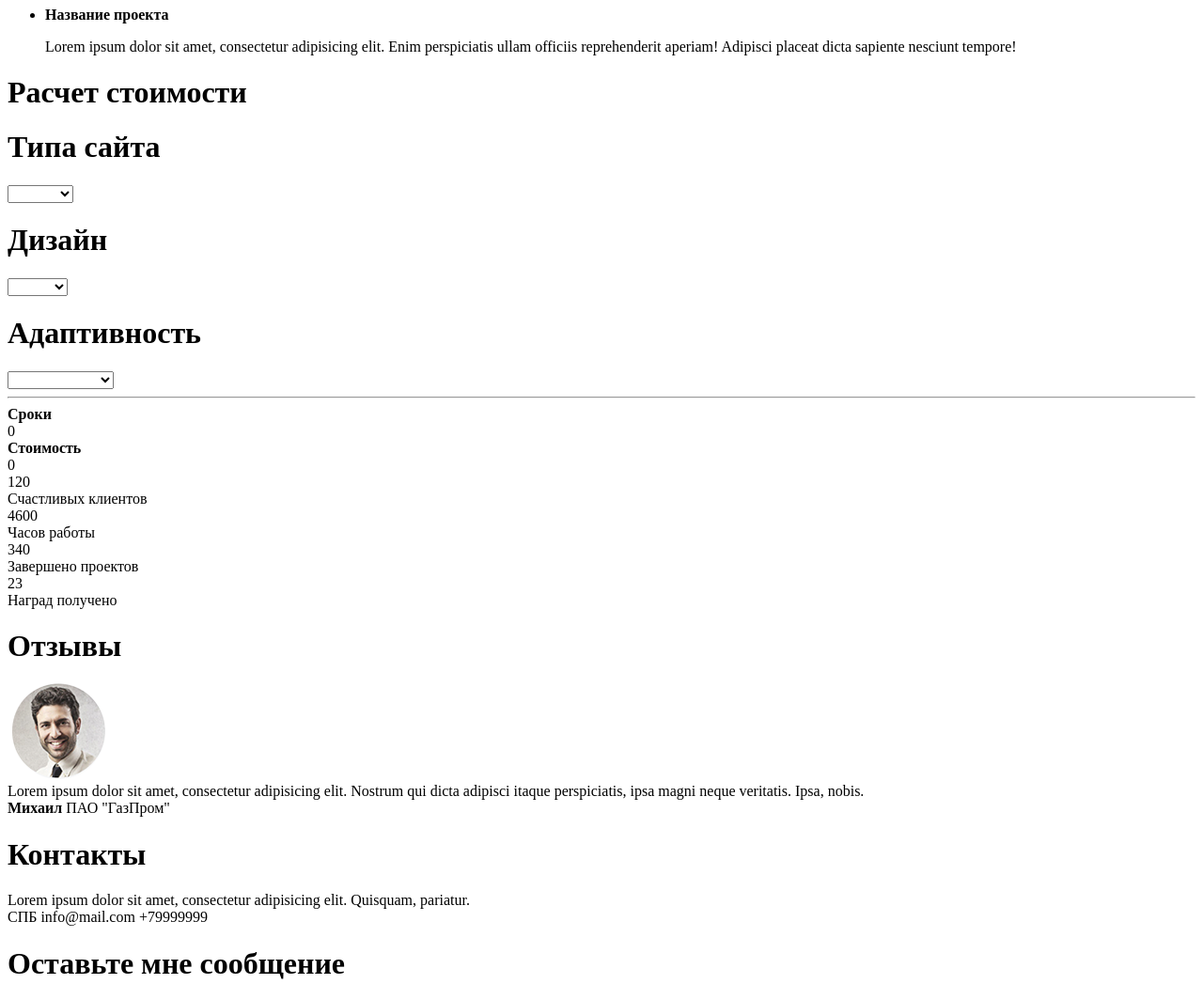
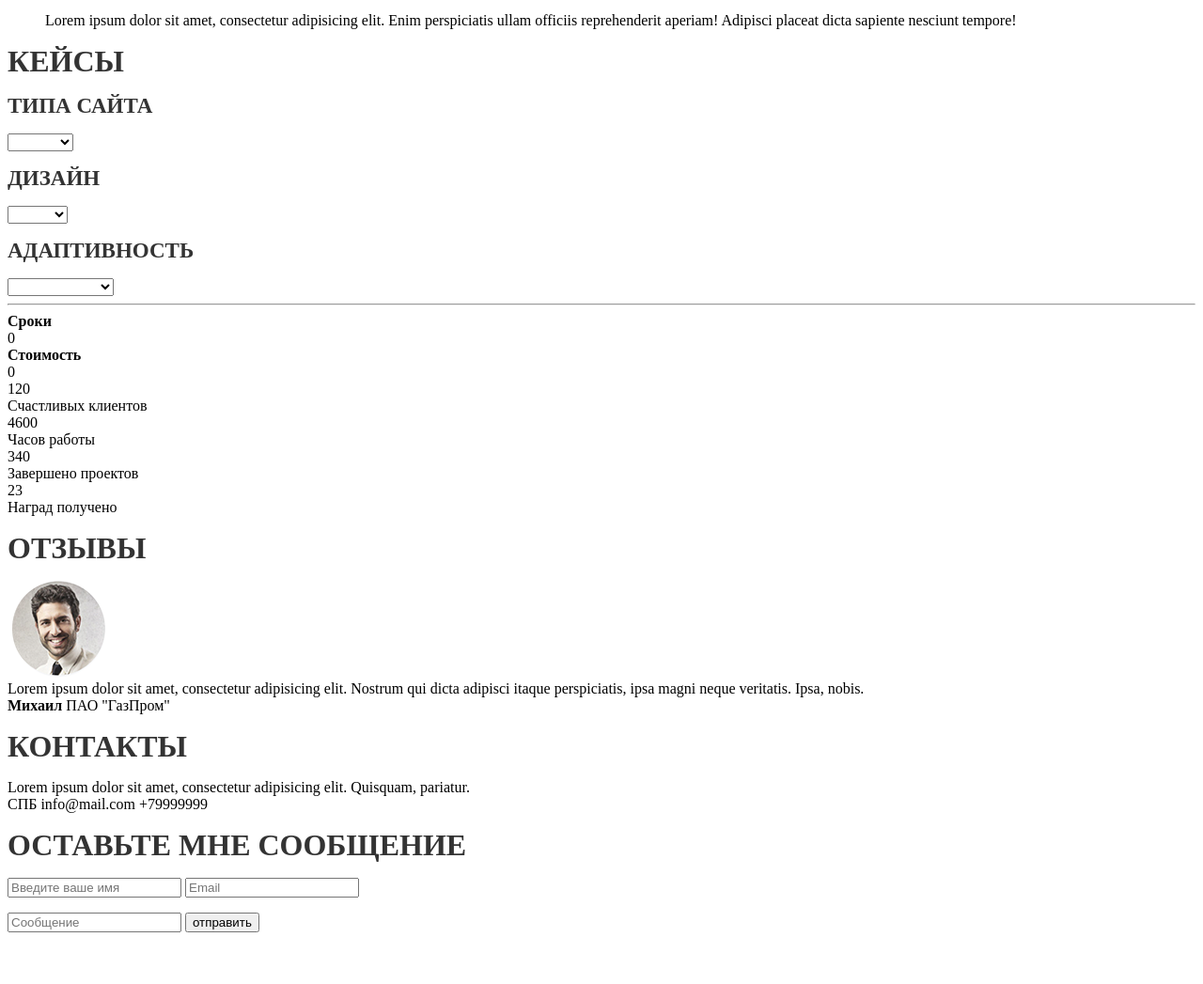
Before and after one commit to ArturFEDev/ArturFEDev.GitHub.io, a plain HTML site: page MyFirstProject/index.html in a window 1280 px wide. Shown: the part 1520-2567 px from the top of the page at 94% size. Drawn offline with Linux system fonts and the light colour scheme.

Commit message:
Исправил ошибки в index.html
Внес следующие изменения:
1. Добавил 2 стиля для текста title, base (10, 17 строка)
2. Исправил опечатки в теге <header>
3. Исправил опечатку в property (8 строка)
4. Убрал все теги <h1> кроме начального, повторяющие заменил на стилизованный текст из п.1
5. Исправил значение ввода текста в "text" на "textarea" (187 строка)
6. В блоке прайс изменил вывод текста на стилизованный (base п.1)(91, 107, 116 строка).

```diff
--- a/MyFirstProject/index.html
+++ b/MyFirstProject/index.html
@@ -5,7 +5,22 @@
     <meta name="description" content="Это моя первая страница...">
     <meta name="autor" content="Artur">
     <meta name="robots" content="all">
-    <meta propety="og:title" content="Это моя первая страница...">
+    <meta property="og:title" content="Это моя первая страница...">
+    <style type="text/css">
+        .title{
+                color: #333;
+                font-size: 32px;
+                text-transform: uppercase;
+                font-weight: bold;
+        }
+       </style>
+        <style type="text/css">
+        .base {
+                color: #333;
+                font-size: 23px;
+                text-transform: uppercase;
+                font-weight: bold;
+            </style>
 
     <title>ArturFEDev Font-End Developer</title>
 </head>
@@ -33,24 +48,23 @@
     </div>
 </div>
 
-<heder>
+<header>
 <div class="about__title">
 <div class="container">
+      <font class="title">Обо мне</font><p></p>
        <div class="about__text">
-            <h1>обо мнe</h1>
-
 <div class="about__text">Lorem ipsum dolor sit amet, consectetur adipisicing elit. Fugiat, molestiae.</div>
 <div class="about__text">Lorem ipsum dolor sit amet, consectetur adipisicing elit. In sint mollitia sed amet provident est obcaecati debitis doloremque, minus nobis!</div>
         </div>
         </div>
         <a href="https://perm.hh.ru/resume/5f565f48ff086b293a0039ed1f6265586d6777" target="_blank">Скачать резюме</a>
-        </div>
-</heder>
+</div>
+</header>
 
-<heder>
+<header>
     <div class="about__title">
-       <div class="about__text">
-            <h1>Что я умею</h1>
+       <div class="about__text"><p></p>
+            <font class="title">что я умею</font><p></p>
             <div class="skill">
             <ul>
                 <li><b>Веб-дизайн</b></li><p>Lorem ipsum dolor sit amet.</p>
@@ -61,11 +75,11 @@
             </div>
     </div>
     </div>
-</heder>
+</header>
 
-<heder>
-    <div class="case">
-       <h1>Кейсы</h1>
+<header>
+    <div class="case"><p></p>
+        <font class="title">кейсы</font><p></p>
        <div class="case__text">Lorem ipsum dolor sit amet, consectetur adipisicing elit. Fuga, consequuntur.</div>
        <p><img src="../MyFirstProject/img/Maket_03.png" alt=""></p>
 <ul>
@@ -74,13 +88,13 @@
                 <li><b>Название проекта</b></li><p>Lorem ipsum dolor sit amet, consectetur adipisicing elit. Enim perspiciatis ullam officiis reprehenderit aperiam! Adipisci placeat dicta sapiente nesciunt tempore!</p>
             </ul>
 
-<heder>
+<header>
 <div class="price">
 <div class="container">
-       <div class="pricet__text">
-            <h1>Расчет стоимости</h1></div>
+       <div class="pricet__text"></div><p></p>
+        <font class="title">кейсы</font><p></p>
 
-            <h1>Типа сайта</h1>
+            <font class="base">Типа сайта</font><p></p>
                     <select name="List" id="1">
                     <option value="null"></option>
                     <option value="Low">Low</option>
@@ -88,9 +102,9 @@
                     <option value="Hight">Hight</option>
 
 
-</select>
+</select><p></p>
 
-            <h1>Дизайн</h1>
+            <font class="base">Дизайн</font><p></p>
                     <select name="List" id="2">
                     <option value="null"></option>
                     <option value="Sport">Sport</option>
@@ -98,8 +112,8 @@
                     <option value="People">People</option>
 
 
-</select>
-            <h1>Адаптивность</h1>
+</select><p></p>
+            <font class="base">Адаптивность</font><p></p>
                     <select name="List" id="3">
                     <option value="null"></option>
                     <option value="Cross">Cross</option>
@@ -115,9 +129,9 @@
 <div class="price"><b>Стоимость</b>
 <div class="price__number">0</div>
 </div>
-</heder>
+</header>
 </div>
-</heder>
+</header>
 
 <div class="statictics">
     <div class="container">
@@ -146,8 +160,8 @@
 
 <div class="feedback">
 <div class="container">
-       <div class="feedback__text">
-            <h1>Отзывы</h1><p></p>
+       <div class="feedback__text"><p></p>
+            <font class="title">Отзывы</font><p></p>
             <img class="img__feedback "src="/MyFirstProject/img/feedback_07.png" alt="">
 
 <div class="about__text">Lorem ipsum dolor sit amet, consectetur adipisicing elit. Nostrum qui dicta adipisci itaque perspiciatis, ipsa magni neque veritatis. Ipsa, nobis.</div>
@@ -161,16 +175,16 @@
 
 <div class="contacts">
 <div class="container">
-       <div class="contacts__text">
-            <h1>Контакты</h1><p></p>
+       <div class="contacts__text"><p></p>
+             <font class="title">Контакты</font><p></p>
               <div>Lorem ipsum dolor sit amet, consectetur adipisicing elit. Quisquam, pariatur.</div>
 <span> СПБ </span><span> info@mail.com </span><span> +79999999 </span>
-              <div class="contacts__text">
-            <h1>Оставьте мне сообщение</h1><p></p>
+              <div class="contacts__text"><p></p>
+             <font class="title">Оставьте мне сообщение</font><p></p>
 
                 <input type="text" name="text_input" value="" placeholder="Введите ваше имя">
                 <input type="text" name="text_input" value="" placeholder="Email"><p></p>
-                <input type="text" name="text_input" value="" placeholder="Сообщение">
+                <input type="textarea" name="text_input" value="" placeholder="Сообщение">
                 <input type="reset" value="отправить">
                            </div>
            </div>
```
